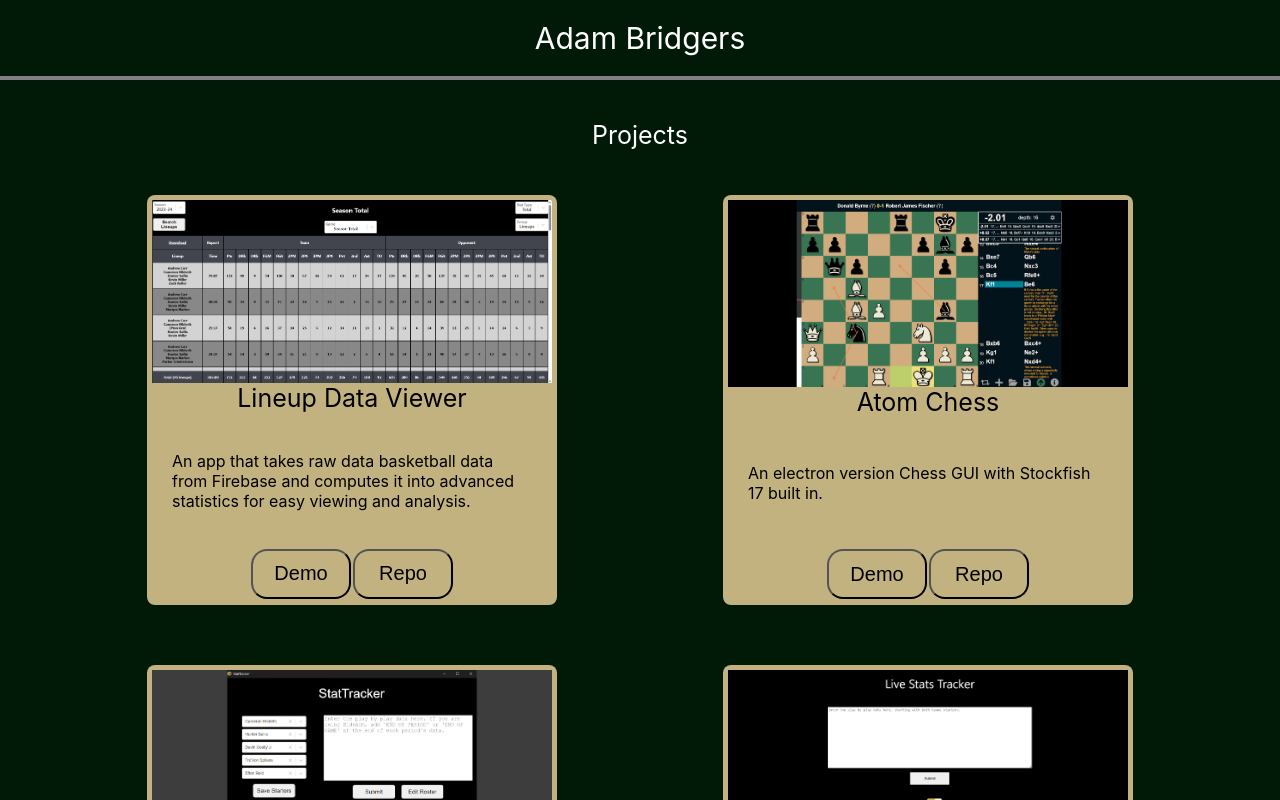
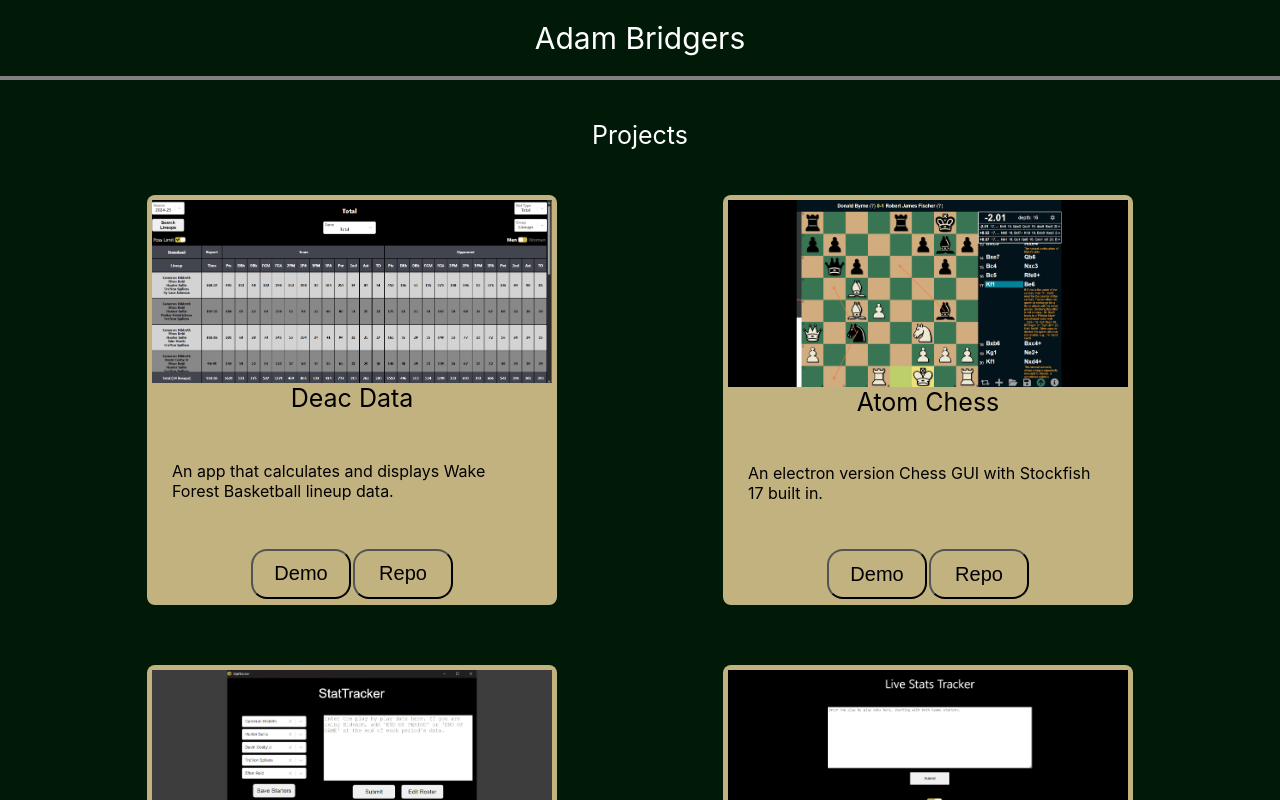
Before and after one commit to awbridgers/awbridgers.github.io, a React (Create React App) app: page / in a window 1280 px wide. Shown: the top 800 px of the page. Built offline with nearby package versions, Linux system fonts and the light colour scheme.

Commit message:
updates deac data image and title

```diff
--- a/src/repos.ts
+++ b/src/repos.ts
@@ -12,12 +12,12 @@
 
 export const repos = [
   {
-    title: 'Lineup Data Viewer',
-    repoURL: 'https://github.com/awbridgers/lineup-data-viewer',
-    pagesURL: 'https://awbridgers.github.io/lineup-data-viewer',
+    title: 'Deac Data',
+    repoURL: 'https://github.com/awbridgers/DeacData',
+    pagesURL: 'https://awbridgers.github.io/DeacData',
     image: lineupDataViewer,
     description:
-      'An app that takes raw data basketball data from Firebase and computes it into advanced statistics for easy viewing and analysis.',
+      'An app that calculates and displays Wake Forest Basketball lineup data.',
   },
   {
     title: 'Atom Chess',
```
Also changed, not shown: src/images/lineup-data-viewer.png.
